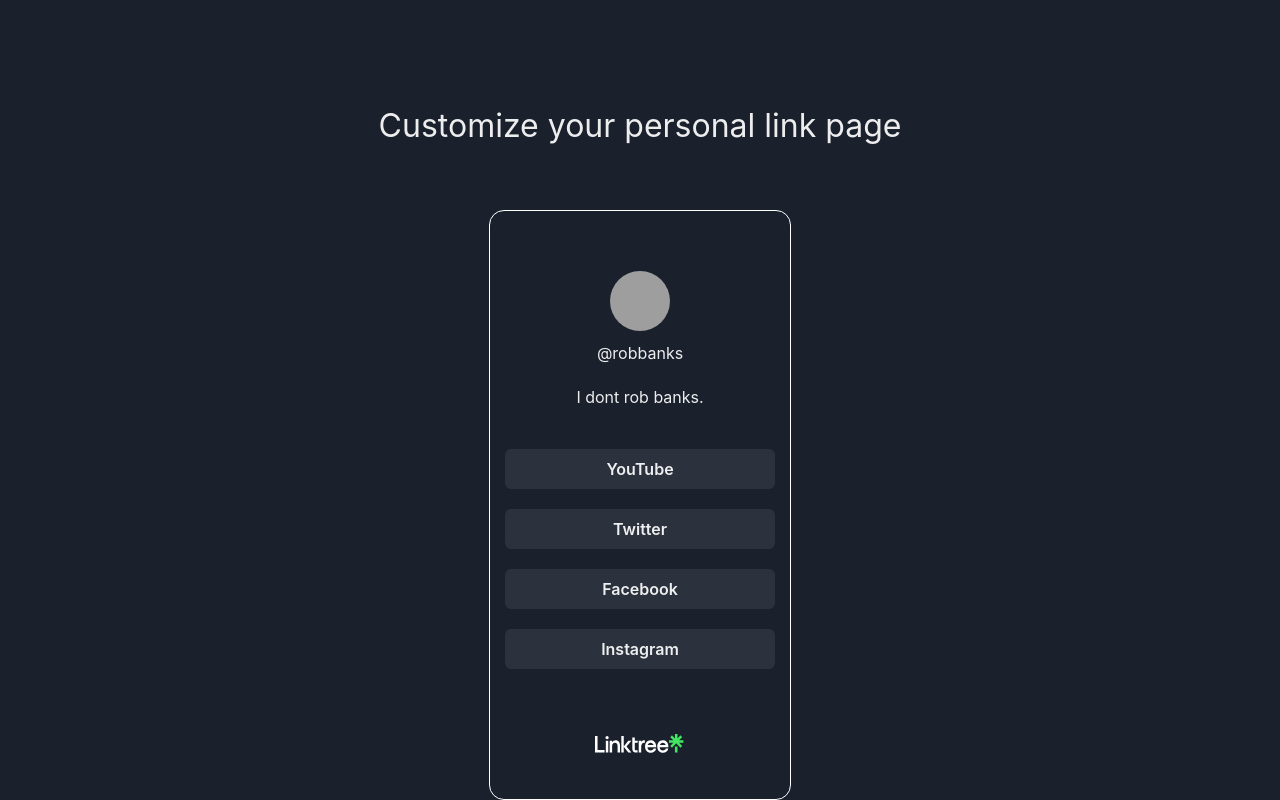
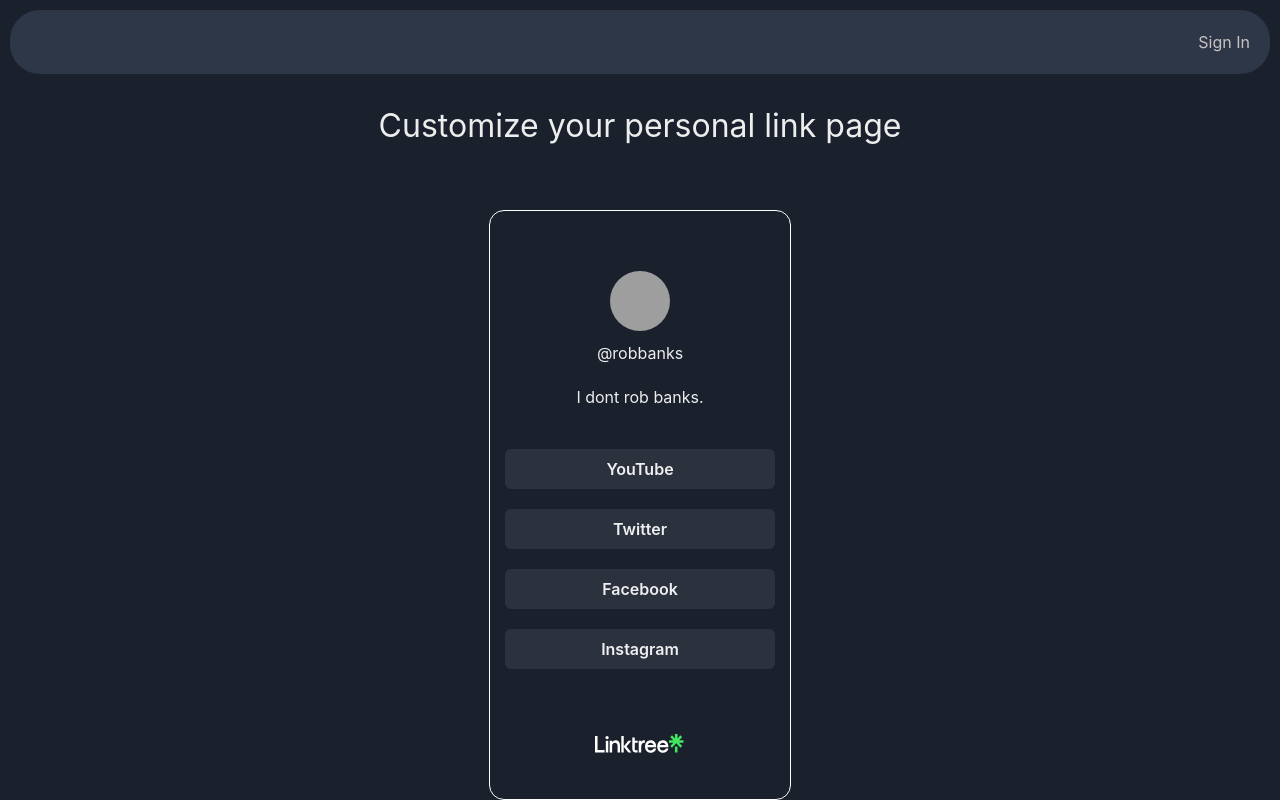
Before and after one commit to alekseycode/linktree-app, a React (Vite) app: page / in a window 1280 px wide. Built offline with nearby package versions, Linux system fonts and the light colour scheme; grey boxes are pictures that could not be loaded; a web font is replaced by a local one.

Commit message:
create and update routes for landing page

```diff
--- a/src/components/nav/HomeNav.jsx
+++ b/src/components/nav/HomeNav.jsx
@@ -1,4 +1,7 @@
+import { Box, Flex, Text } from "@chakra-ui/react";
+import NavItem from "./NavItem";
 import signOut from "../../api/signOut";
+import { Link } from "react-router-dom";
 
 const HomeNav = () => {
   return (
@@ -21,10 +24,10 @@
       zIndex="1"
     >
       <Box display="flex" ml="20px">
-        <NavItem to="preview/links" label="Links" />
+        {/* <NavItem to="preview/links" label="Links" />
         <NavItem to="preview/appearance" label="Appearance" />
         <NavItem to="analytics" label="Analytics" />
-        <NavItem to="preview/settings" label="Settings" />
+        <NavItem to="preview/settings" label="Settings" /> */}
       </Box>
       <Box
         _hover={{
@@ -34,11 +37,7 @@
         }}
         mr="20px"
       >
-        {user ? (
-          <Text onClick={signOut}>Sign Out</Text>
-        ) : (
-          <Link to="signin">Sign In</Link>
-        )}
+        <Link to="signin">Sign In</Link>
       </Box>
     </Flex>
   );
--- a/src/routes/router.jsx
+++ b/src/routes/router.jsx
@@ -1,5 +1,5 @@
 import { createBrowserRouter, Navigate } from "react-router-dom";
-import RootLayout from "../RootLayout";
+import RootLayout from "../views/admin/RootLayout";
 import Home from "../views/home/Home";
 import Preview from "../components/preview/Preview";
 import Links from "../views/links/Links";
@@ -8,6 +8,7 @@
 import Analytics from "../views/analytics/Analytics";
 import SignIn from "../components/auth/SignIn";
 import Register from "../components/auth/Register";
+import HomeLayout from "../views/home/HomeLayout";
 
 const Comp = () => <>asd</>;
 
@@ -16,7 +17,21 @@
 const router = createBrowserRouter([
   {
     path: "/",
-    element: <Home />,
+    element: <HomeLayout />,
+    children: [
+      {
+        index: true,
+        element: <Home />,
+      },
+      {
+        path: "signin",
+        element: <SignIn />,
+      },
+      {
+        path: "register",
+        element: <Register />,
+      },
+    ],
   },
   {
     path: "/:username",
@@ -58,14 +73,6 @@
       },
     ],
   },
-  {
-    path: "signin",
-    element: <SignIn />,
-  },
-  {
-    path: "register",
-    element: <Register />,
-  },
 ]);
 
 export default router;
--- a/src/RootLayout.jsx
+++ b/src/views/admin/RootLayout.jsx
@@ -1,8 +1,8 @@
 import { Navigate, Outlet, useLocation } from "react-router-dom";
 import { Alert, AlertIcon, Center, Spinner, useToast } from "@chakra-ui/react";
-import Nav from "./components/nav/Nav";
-import useUser from "./hooks/useUser";
-import { GUEST_USER } from "./constants/constants";
+import Nav from "../../components/nav/Nav";
+import useUser from "../../hooks/useUser";
+import { GUEST_USER } from "../../constants/constants";
 
 const RootLayout = () => {
   const location = useLocation();
--- /dev/null
+++ b/src/views/home/HomeLayout.jsx
@@ -0,0 +1,13 @@
+import { Outlet } from "react-router-dom";
+import HomeNav from "../../components/nav/HomeNav";
+
+const HomeLayout = () => {
+  return (
+    <>
+      <HomeNav />
+      <Outlet />
+    </>
+  );
+};
+
+export default HomeLayout;
```
